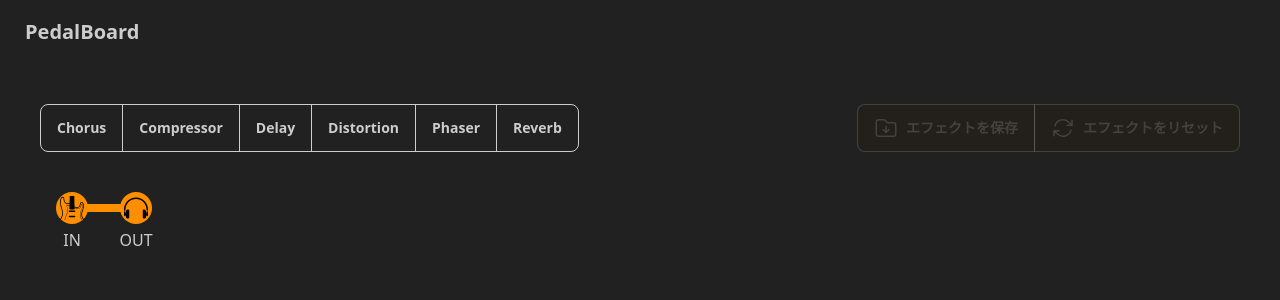
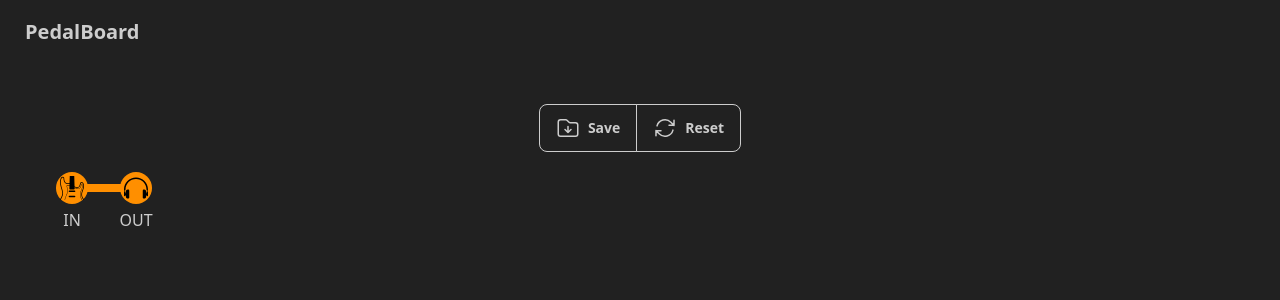
Before and after one commit to meuzi8122/spotify-pedalboard-control, a SvelteKit app: page / in a window 1280 px wide. Shown: the top 300 px of the page. Built offline with nearby package versions, Linux system fonts and the light colour scheme.

Commit message:
plus icon

```diff
--- a/src/routes/+page.svelte
+++ b/src/routes/+page.svelte
@@ -8,6 +8,7 @@
   import GuitarIcon from "$lib/component/icon/GuitarIcon.svelte";
   import HeadphoneIcon from "$lib/component/icon/HeadphoneIcon.svelte";
   import PedalIcon from "$lib/component/icon/PedalIcon.svelte";
+  import PlusIcon from "$lib/component/icon/PlusIcon.svelte";
   import ResetIcon from "$lib/component/icon/ResetIcon.svelte";
   import SaveIcon from "$lib/component/icon/SaveIcon.svelte";
   import TrashIcon from "$lib/component/icon/TrashIcon.svelte";
@@ -108,12 +109,12 @@
     let isSuccess = true;
 
     try {
-      await invoke("save_effects", { inputFilePath, outputFilePath, pedals });
+      const res = await invoke("save_effects", { inputFilePath, outputFilePath, pedals });
     } catch {
       isSuccess = false;
     }
 
-    await message(isSuccess ? "エフェクトを保存しました。" : "エフェクトの保存に失敗しました。");
+    await message(isSuccess ? "エフェクトを保存しました。" : `エフェクトの保存に失敗しました。${res}`);
   }
 
   let pedals: Pedal[] = [];
@@ -127,23 +128,39 @@
 </script>
 
 <div class="container mx-auto">
-  <div class="flex mb-5">
-    <div class="flex-1 join">
-      <button class="btn btn-outline join-item" on:click={() => addPedal("chorus")}>Chorus</button>
-      <button class="btn btn-outline join-item" on:click={() => addPedal("compressor")}>Compressor</button>
-      <button class="btn btn-outline join-item" on:click={() => addPedal("delay")}>Delay</button>
-      <button class="btn btn-outline join-item" on:click={() => addPedal("distortion")}>Distortion</button>
-      <button class="btn btn-outline join-item" on:click={() => addPedal("phaser")}>Phaser</button>
-      <button class="btn btn-outline join-item" on:click={() => addPedal("reverb")}>Reverb</button>
-    </div>
-    <div class="join flex-none">
-      <button class="btn btn-outline btn-primary join-item" on:click={saveEffects} disabled={hasNoPedals}>
+  <div class="flex justify-center">
+    <div class="join">
+      <!-- <button class="btn btn-outline join-item" on:click={() => addPedal("chorus")}>
+        <PlusIcon />
+        Chorus
+      </button>
+      <button class="btn btn-outline join-item" on:click={() => addPedal("compressor")}>
+        <PlusIcon />
+        Compressor
+      </button>
+      <button class="btn btn-outline join-item" on:click={() => addPedal("delay")}>
+        <PlusIcon />
+        Delay
+      </button>
+      <button class="btn btn-outline join-item" on:click={() => addPedal("distortion")}>
+        <PlusIcon />
+        Distortion
+      </button>
+      <button class="btn btn-outline join-item" on:click={() => addPedal("phaser")}>
+        <PlusIcon />
+        Phaser
+      </button>
+      <button class="btn btn-outline join-item" on:click={() => addPedal("reverb")}>
+        <PlusIcon />
+        Reverb
+      </button> -->
+      <button class="btn btn-outline join-item" on:click={saveEffects}>
         <SaveIcon />
-        エフェクトを保存
+        Save
       </button>
-      <button class="btn btn-outline btn-error join-item" on:click={deleteAllPedals} disabled={hasNoPedals}>
+      <button class="btn btn-outline join-item" on:click={deleteAllPedals}>
         <ResetIcon />
-        エフェクトをリセット
+        Reset
       </button>
     </div>
   </div>
```
